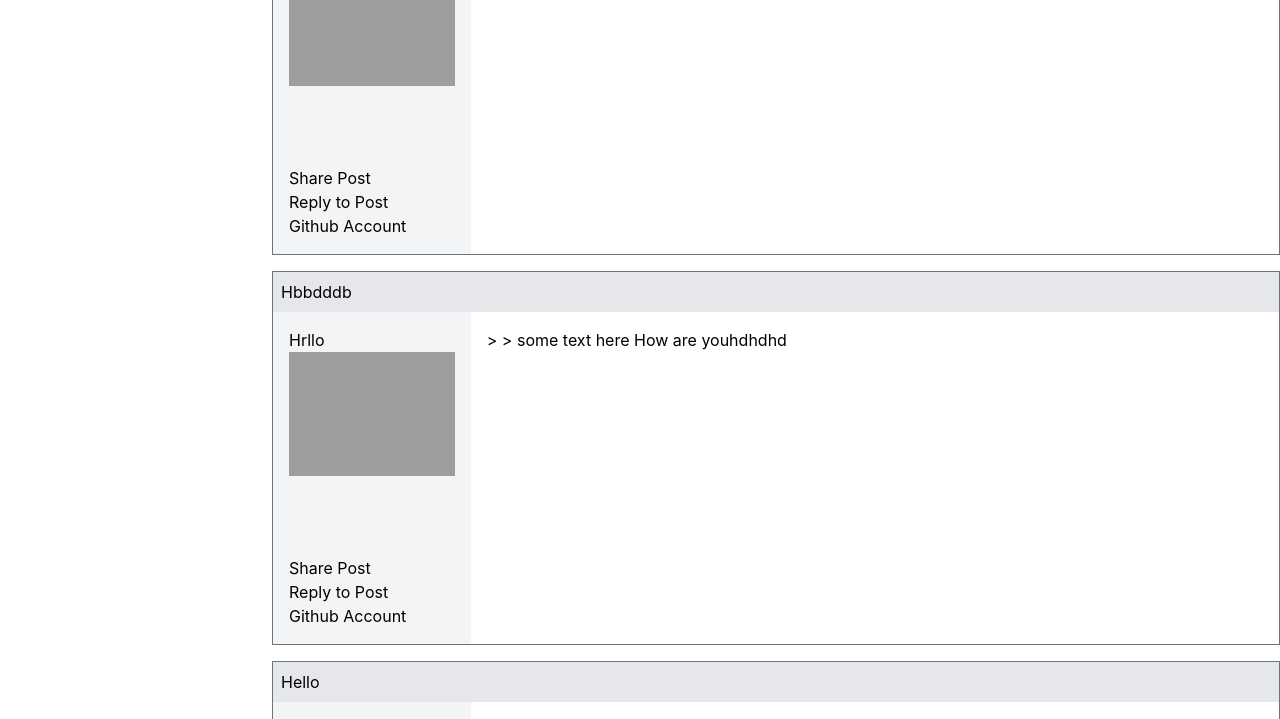
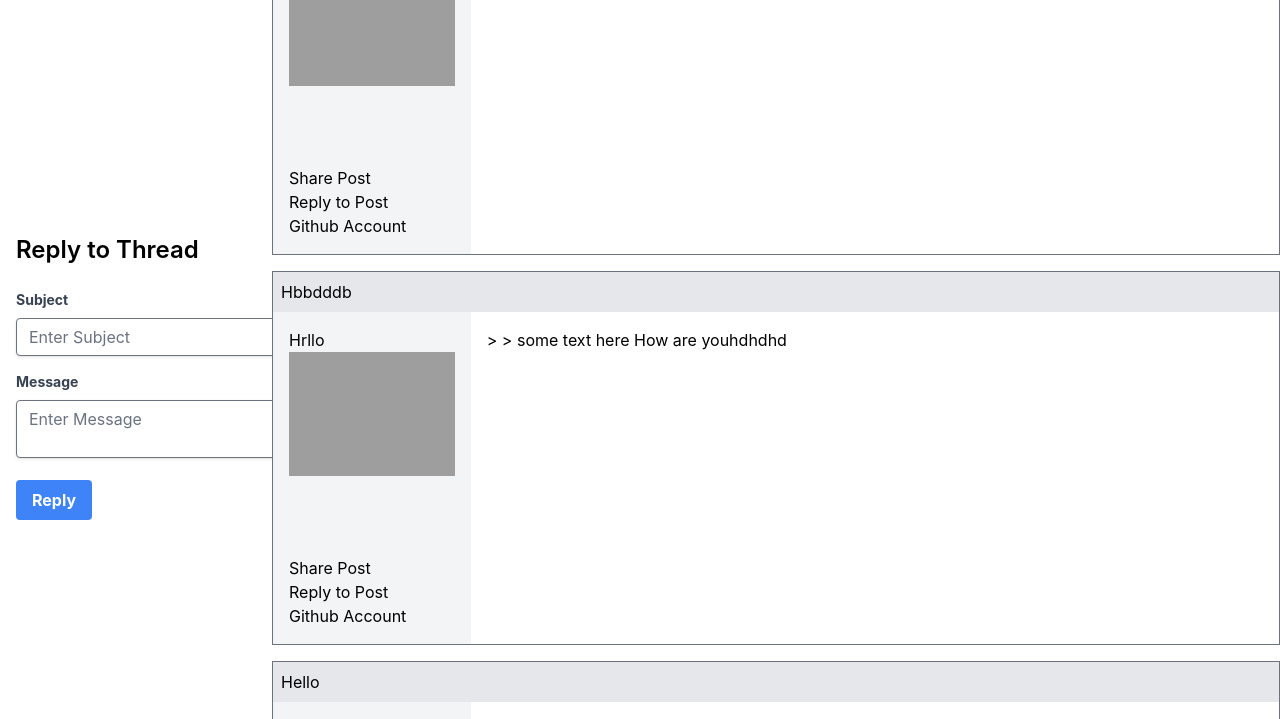
Before and after one commit to Scpel-lang/Scpel_Forum_and_User_Community, a PHP site: the page made by index.php in a window 1280 px wide. Shown: the part 630-1349 px from the top of the page. Run offline with PHP 8.4, Linux system fonts and the light colour scheme; the visitor is signed in with stand-in values (Sample User, id 1); data comes from the database, SQL or seed files in the repository; tables that the repository leaves empty hold one stand-in row (values such as "Sample post"); data that the repository does not hold is empty; a stand-in replaces the project's code that opens the database connection; some libraries are stand-ins or nearby versions; grey boxes are pictures that could not be loaded.

Commit message:
added a new section for the reply form below the list of threads, allows users to input a subject and a message for their reply, user submits the reply form, the data is inserted into the database using the insertReply function, if the reply is successfully submitted, it display a success message and redirect the user to the same page to prevent form resubmission. If there's an error, it display a failure message

```diff
--- a/index.php
+++ b/index.php
@@ -44,6 +44,15 @@ function fetchReplies($db, $threadID) {
         }
     }
     return $replies;
+}
+
+// Function to insert reply into the database
+function insertReply($db, $forumID, $username, $subject, $message) {
+    $query = "INSERT INTO scpel_forum_replies (FORUM_ID, USER_NAME, SUBJECT, MESSAGE) VALUES (?, ?, ?, ?)";
+    $stmt = mysqli_prepare($db, $query);
+    mysqli_stmt_bind_param($stmt, "isss", $forumID, $username, $subject, $message);
+    mysqli_stmt_execute($stmt);
+    return $stmt;
 }
 ?>
 
@@ -135,6 +144,55 @@ function fetchReplies($db, $threadID) {
     </div>
 </section>
 
+<!-- Reply Form -->
+<section class="max-w-screen-xl items-center h-[100vh] justify-between mx-auto">
+    <div class="flex">
+        <div class="m-auto ml-4 h-screen pb-20 text-justify">
+            <h2 class="text-2xl font-semibold mb-6">Reply to Thread</h2>
+            <form action="" method="post">
+                <input type="hidden" name="forum_id" value="<?php echo $_GET['forum']; ?>">
+                <div class="mb-4">
+                    <label class="block text-gray-700 text-sm font-bold mb-2" for="subject">
+                        Subject
+                    </label>
+                    <input class="shadow appearance-none border rounded w-full py-2 px-3 text-gray-700 leading-tight focus:outline-none focus:shadow-outline" id="subject" type="text" placeholder="Enter Subject" name="subject" required>
+                </div>
+                <div class="mb-4">
+                    <label class="block text-gray-700 text-sm font-bold mb-2" for="message">
+                        Message
+                    </label>
+                    <textarea class="shadow appearance-none border rounded w-full py-2 px-3 text-gray-700 leading-tight focus:outline-none focus:shadow-outline" id="message" placeholder="Enter Message" name="message" required></textarea>
+                </div>
+                <div class="flex items-center justify-between">
+                    <button class="bg-blue-500 hover:bg-blue-700 text-white font-bold py-2 px-4 rounded focus:outline-none focus:shadow-outline" type="submit" name="reply">
+                        Reply
+                    </button>
+                </div>
+            </form>
+        </div>
+    </div>
+</section>
+
 <script src="https://cdnjs.cloudflare.com/ajax/libs/flowbite/2.2.0/flowbite.min.js"></script>
 </body>
 </html>
+
+<?php
+// Reply submission
+if (isset($_POST['reply'])) {
+    $forumID = $_POST['forum_id'];
+    $subject = $_POST['subject'];
+    $message = $_POST['message'];
+    $username = $_SESSION['username'];
+
+    // Insert reply into the database
+    $inserted = insertReply($conn, $forumID, $username, $subject, $message);
+    if ($inserted) {
+        echo '<script>alert("Reply submitted successfully!");</script>';
+        // Redirect to the same page to avoid form resubmission
+        echo '<script>window.location.href = "./index.php";</script>';
+    } else {
+        echo '<script>alert("Failed to submit reply!");</script>';
+    }
+}
+?>
```
